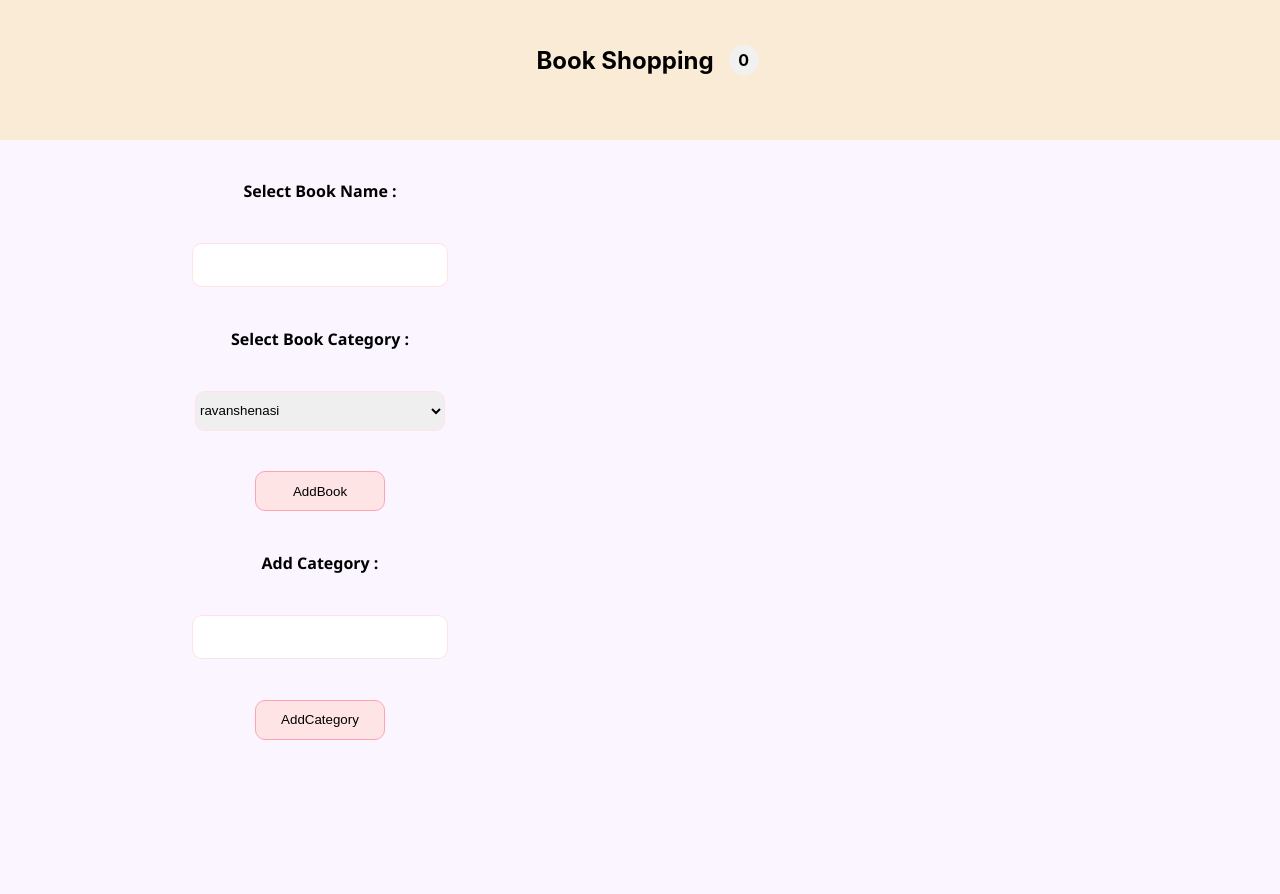
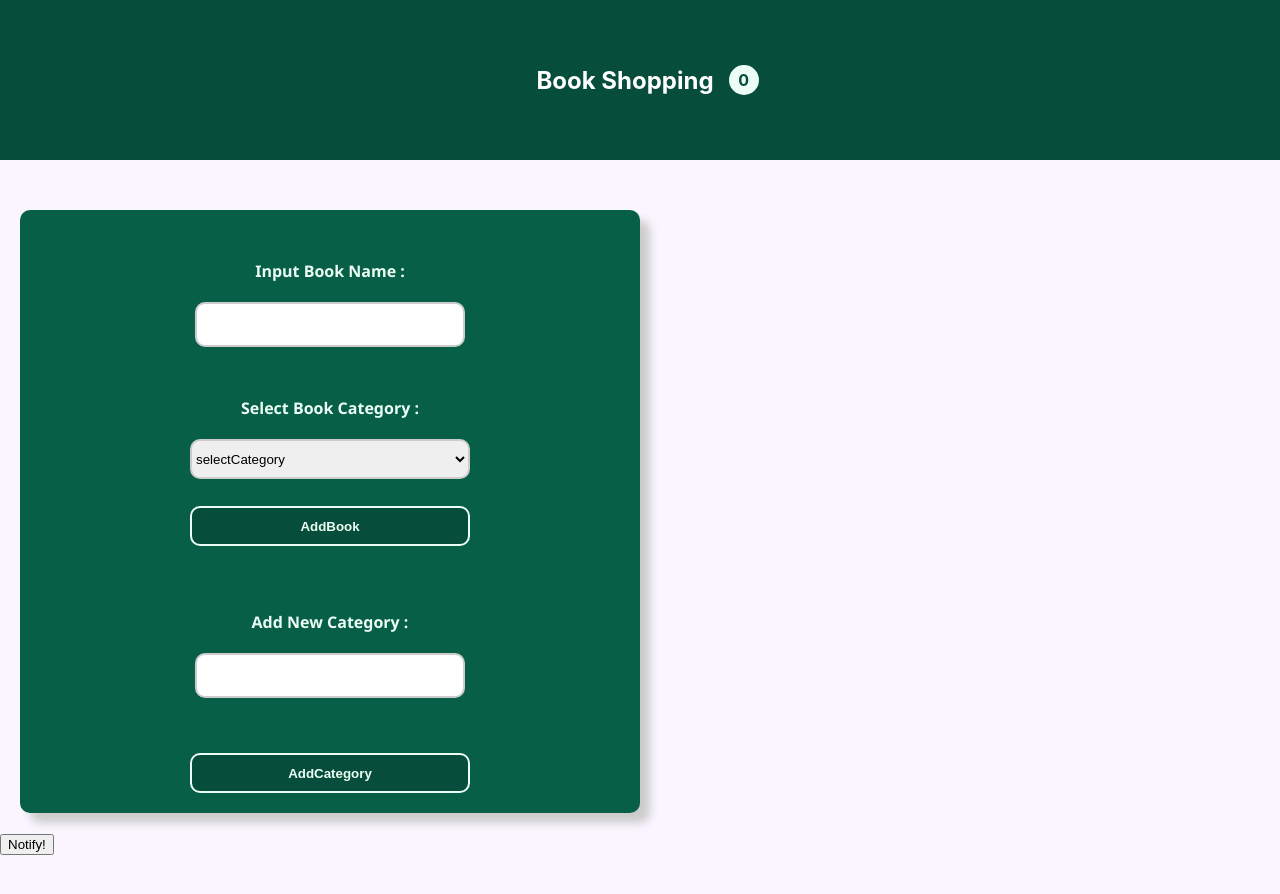
Before and after one commit to parisasetvati/Book-Froshgah, a React (Create React App) app: page / in a window 1280 px wide. Shown: the top 894 px of the page. After the commit the page ends 855 px from the top, so only its background shows below. Built offline with nearby package versions, Linux system fonts and the light colour scheme.

Commit message:
add book froshgah

```diff
--- a/package.json
+++ b/package.json
@@ -8,7 +8,10 @@
     "@testing-library/user-event": "^13.5.0",
     "react": "^17.0.2",
     "react-dom": "^17.0.2",
+    "react-notifications": "^1.7.3",
     "react-scripts": "5.0.0",
+    "react-toast-notifications": "^2.5.1",
+    "react-toastify": "^8.1.1",
     "web-vitals": "^2.1.4"
   },
   "scripts": {
--- a/src/App.js
+++ b/src/App.js
@@ -1,9 +1,41 @@
+import react from 'react';
+import { ToastContainer, toast } from 'react-toastify';
+import 'react-toastify/dist/ReactToastify.css';
 
 import './App.css';
 import Home from './components/Home';
-function App() {
+// import { ToastProvider, useToasts } from 'react-toast-notifications';
+
+// const FormWithToasts = () => {
+//   const { addToast } = useToasts();
+
+//   const onSubmit = async value => {
+//     const { error } = await dataPersistenceLayer(value);
+
+//     if (error) {
+//       addToast(error.message, { appearance: 'error' });
+//     } else {
+//       addToast('Saved Successfully', { appearance: 'success' });
+//     }
+//   };
+
+//   return <form onSubmit={onSubmit}>...</form>;
+// };
+
+// const App = () => (
+//   <ToastProvider>
+//     <FormWithToasts />
+//   </ToastProvider>
+// );
+const App=()=> {
+  const notify = () => toast("Wow so easy!");
   return (
+    <div>
     <Home/>
+
+        <button onClick={notify}>Notify!</button>
+        <ToastContainer />
+      </div>
   );
 }
 
--- /dev/null
+++ b/src/components/AddCategory/AddCategory.js
@@ -0,0 +1,34 @@
+import styles from "./AddCategory.module.css"
+import React,{ useState } from 'react';
+import 'react-notifications/lib/notifications.css';
+import {NotificationContainer, NotificationManager} from 'react-notifications';
+const AddCategory = (props) => {
+
+    const[categoris,setCategoris]=useState("");
+
+    const addCategoryHandler=(e)=>{
+        setCategoris(e.target.value);
+
+       }
+       const AddToSelectHandler=(e)=>{
+           e.preventDefault();
+           props.categoryHandler(categoris);
+           setCategoris("");
+       }
+
+    return (
+        <div className={styles.addCategory} >
+
+
+        <div className={styles.container}>
+            <div className={styles.inputs}>
+        <label> Add New Category :</label>
+        <input className={styles.input} type="text"   onChange={addCategoryHandler} value={categoris} ></input>
+        </div>
+        <button className={styles.btn} onClick={AddToSelectHandler}>AddCategory</button>
+        </div>
+        </div>
+     );
+}
+
+export default AddCategory;
--- /dev/null
+++ b/src/components/AddCategory/AddCategory.module.css
@@ -0,0 +1,65 @@
+@media only screen and (max-width: 400px) {
+  .inputs,.input,.select,.btn{
+    width: 80% !important;
+    /* height: 18px!important; */
+  }
+}
+.container{
+  display: flex;
+  flex-direction: column;
+   justify-content:center;
+  align-items:center;
+
+}
+.inputs{
+  margin: 50px auto;
+  display: flex;
+  flex-direction: column;
+   justify-content:center;
+  align-items:center;
+}
+.input{
+width: 250px;
+height:25px;
+padding: 8px;
+border-radius: 10px;
+border: 2px solid #ccc;
+margin: 5px 10px;
+
+}
+
+.select {
+width: 250px;
+height: 40px;
+border-radius: 10px;
+border: 2px solid #ccc;
+margin: 5px 10px;
+}
+.input:focus,
+select:focus {
+outline: none;
+border: 1px solid #ccc;
+}
+.btn {
+width: 280px;
+height: 40px;
+border-radius: 10px;
+background-color: #064e3b;
+border: 2px solid #ecfdf5;
+font-weight: bold;
+transition: 0.5s;
+color:#ecfdf5;
+}
+.btn:hover {
+/* border:1px solid #ffe4e6 ; */
+background-color: #ecfdf5;
+color: #064e3b;
+border: 2px solid #064e3b;
+
+}
+label {
+font-weight: 600;
+font-size: 12pt;
+font-family: "Segoe UI", Tahoma, Geneva, Verdana, sans-serif;
+color: #ecfdf5;
+}
--- /dev/null
+++ b/src/components/BookForm/BookForm.js
@@ -0,0 +1,51 @@
+import React,{ useState } from 'react';
+import styles from "./BookForm.module.css"
+const BookForm = (props) => {
+    const [bookName,setBookName]=useState("");
+    const[categoryName,setCategoryName]=useState("");
+    const changeHandler=(e)=>{
+
+        setBookName(e.target.value);
+    }
+    const changeSelectHandler=(e)=>{
+        setCategoryName(e.target.value);
+
+    }
+    const submitHanler=(e)=>{
+        e.preventDefault();
+        props.addHandler(bookName,categoryName);
+        setBookName("");
+        setCategoryName("");
+    }
+    return (
+        <div>
+            <div className={styles.addproduct}>
+            <form onSubmit={submitHanler} className={styles.container}>
+                <div className={styles.inputs}>
+                <label> Input Book Name :</label>
+        <input className={styles.input} type="text"  value={bookName} onChange={changeHandler}  >
+        </input>
+                </div>
+
+        <div className={styles.inputs}>
+        <label> Select Book Category :</label>
+
+<select className={styles.select}  onChange={changeSelectHandler}>
+<option value="">selectCategory</option>
+    <option value="ravanshenasi">ravanshenasi</option>
+    <option value="tarikhi">tarikhi</option>
+    <option value="elmi">elmi</option>
+    {props.addcategory.map((p)=>{
+return <option>{p}</option>
+    })}
+    </select>
+        </div>
+
+            <button className={styles.btn} type="submit">AddBook</button>
+            </form>
+            </div>
+        </div>
+    );
+}
+
+export default BookForm;
--- /dev/null
+++ b/src/components/BookForm/BookForm.module.css
@@ -0,0 +1,67 @@
+
+@media only screen and (max-width: 400px) {
+    .inputs,.input,.select,.btn{
+      width: 80% !important;
+      /* height: 18px!important; */
+    }
+}
+.container{
+    display: flex;
+    flex-direction: column;
+     justify-content:center;
+    align-items:center;
+
+  }
+  .inputs{
+    margin: 15px auto;
+    display: flex;
+    flex-direction: column;
+     justify-content:center;
+    align-items:center;
+  }
+.input{
+  width: 250px;
+  height:25px;
+  padding: 8px;
+  border-radius: 10px;
+  border: 2px solid #ccc;
+  margin: 5px auto;
+
+}
+
+.select {
+  width: 280px;
+  height: 40px;
+  border-radius: 10px;
+  border: 2px solid #ccc;
+  margin: 5px 10px;
+}
+ .input:focus,
+select:focus {
+  outline: none;
+  border: 1px solid #ccc;
+}
+.btn {
+  width: 280px;
+  height: 40px;
+  border-radius: 10px;
+  background-color: #064e3b;
+  border: 2px solid #ecfdf5;
+  font-weight: bold;
+  transition: 0.5s;
+  color:#ecfdf5;
+  margin-top: 7px;
+}
+.btn:hover {
+  /* border:1px solid #ffe4e6 ; */
+  background-color: #ecfdf5;
+  color: #064e3b;
+  border: 2px solid #064e3b;
+
+}
+label {
+  font-weight: 600;
+  font-size: 12pt;
+  font-family: "Segoe UI", Tahoma, Geneva, Verdana, sans-serif;
+  color: #ecfdf5;
+}
--- /dev/null
+++ b/src/components/BookList/BookList.js
@@ -0,0 +1,14 @@
+import styles from "./BookList.module.css"
+const BookList = ({productlist}) => {
+    return (<div>
+       {productlist.map((product)=>{
+        return <div className={styles.products}>
+        <div> <label> BookName:</label><p className={styles.product}> {product.title} </p> </div>
+        <div> <label> Category:</label><p className={styles.product}>{product.category}</p> </div>
+         {/* <label> Id:</label>  <p className={styles.product}>{product.id}</p>  */}
+            </div>}
+        )}
+    </div>  );
+}
+
+export default BookList;
--- /dev/null
+++ b/src/components/BookList/BookList.module.css
@@ -0,0 +1,40 @@
+@media only screen and (max-width: 400px) {
+  .products {
+    width: 100% !important;
+
+    flex-direction: column !important;
+  }
+  .product,
+  label {
+    padding: 0 !important;
+  }
+}
+.products {
+  background-color: #065f46;
+  width: 85%;
+  /* height: 70vh; */
+  padding: 20px;
+  margin: 20px auto;
+  box-shadow: 10px 10px 8px #ccc;
+  border-radius: 10px;
+  display: flex;
+  flex-direction: row;
+  /* align-items: center; */
+  justify-content: center;
+}
+.product {
+  font-weight: bold;
+  display: inline-block;
+  /* padding:5px 20px 5px 10px; */
+  color: #ecfdf5;
+  margin: 5px 5px;
+  padding: 10px 0;
+}
+label {
+  font-weight: bold;
+  display: inline-block;
+  /* padding:5px 20px 5px 10px; */
+  color: #ecfdf5;
+  margin: 5px 15px;
+  padding: 10px 5px;
+}
--- a/src/components/Home.js
+++ b/src/components/Home.js
@@ -1,98 +1,60 @@
-import React, { useState} from 'react';
-import styles from './Home.module.css';
-// import Content from "./Content/Content";
-import Navbar from './Navbar/Navbar'
+import React, { useState } from "react";
+import AddCategory from "./AddCategory/AddCategory";
+import BookForm from "./BookForm/BookForm";
+import BookList from "./BookList/BookList";
+import styles from "./Home.module.css";
+import Navbar from "./Navbar/Navbar";
+import 'react-notifications/lib/notifications.css';
+import {NotificationContainer, NotificationManager} from 'react-notifications';
+
 const Home = () => {
-
-    const [bookName,setBookName]=useState("");
-    const[categoryName,setCategoryName]=useState("");
-    const[productlist,setProductlist]=useState([]);
-   const[categoris,setCategoris]=useState("");
-   const[addcategory,setAddCategory]=useState([]);
-
-
-const changeHandler=(e)=>{
-
-  setBookName(e.target.value);
-
-
-}
-const changeSelectHandler=(e)=>{
-    setCategoryName(e.target.value);
-
-}
-const addHandler=()=>{
-if(!bookName){
-  toast ('please inter book name')
-  return
-}
-    setProductlist([...productlist,{title:bookName,category:categoryName,id:productlist.length+1}]  )
-    setBookName("");
-
-    console.log(productlist);
-
-   }
-  const addCategoryHandler=(e)=>{
-    setCategoris(e.target.value);
-
-   }
-
-const AddToSelectHandler=()=>{
-  setAddCategory([...addcategory,categoris]);
-  setCategoris("");
-
-  // alert("New category added");
-}
-
-    return (
-      <div>
-         <Navbar totalItem={productlist.filter((p)=>p.id>0).length}/>
-      <div className={styles.container}>
-
-        <div className={styles.addproduct}>
-
-            <label> Select Book Name :</label>
-        <input className={styles.input} type="text"  value={bookName} onChange={changeHandler}  >
-        </input>
-
-        <label> Select Book Category :</label>
-
-        <select className={styles.select}  onChange={changeSelectHandler}>
-            <option value="ravanshenasi">ravanshenasi</option>
-            <option value="tarikhi">tarikhi</option>
-            <option value="elmi">elmi</option>
-
-            {addcategory.map((p)=>{
-      return <option>{p}</option>
-     })}
+  const [productlist, setProductlist] = useState([]);
+  const [addcategory, setAddCategory] = useState([]);
+  const addHandler = (bookName, categoryName) => {
+  if(!bookName)  {
+    NotificationManager.warning('Warning message', 'Please input BookName', 3000)
+  }
+   else{
+    console.log(bookName, categoryName);
+    setProductlist([
+      ...productlist,
+      { title: bookName, category: categoryName, id: productlist.length + 1 },
+    ]);
+  };
+  }
 
 
 
 
-        </select>
+  const AddToCategoryHandler = (categoris) => {
+    if(!categoris)  {
+      NotificationManager.error('Error message', 'Please enter New Category!', 5000)
+      // NotificationManager.warning('Warning message', 'Please enter New Category', 3000)
+    }
+    else{
+    setAddCategory([...addcategory, categoris]);
+    console.log(categoris);
+    NotificationManager.success(' Add New Category', 'Sucsses');
+    }
+  };
 
-        <button className={styles.btn} onClick={addHandler}>AddBook</button>
-        <label> Add Category :</label>
-        <input className={styles.input} type="text"   onChange={addCategoryHandler} value={categoris} ></input>
-        <button className={styles.btn} onClick={AddToSelectHandler}>AddCategory</button>
-
-        </div>
-        <div className={styles.showproduct}>
-        {productlist.map((product)=>{
-        return <div>
-         <label> BookName:</label><p className={styles.product}> {product.title} </p>
-         <label> Category:</label><p className={styles.product}>{product.category}</p>
-         <label> Id:</label>  <p className={styles.product}>{product.id}</p>
-            </div>}
-        )}
+  return (
+    <div>
+      <Navbar totalItem={productlist.filter((p) => p.id > 0).length} />
+      <div className={styles.container}>
+      <div className={styles.addProduct}>
+      <BookForm addHandler={addHandler} addcategory={addcategory} />
+     <AddCategory categoryHandler={AddToCategoryHandler} />
       </div>
-    </div>
-    </div>
-     );
-}
+     <div  className={styles.productlist}>
+     <BookList productlist={productlist} />
+     </div>
+      </div>
 
 
-
-
+      <NotificationContainer/>
+    </div>
+  );
+};
 
 export default Home;
--- a/src/components/Home.module.css
+++ b/src/components/Home.module.css
@@ -9,66 +9,44 @@
     display: block !important;
   }
 }
+  @media only screen and (max-width: 900px) {
+  .addProduct,.productlist{
+    width: 70% !important;
+
+  }
+}
 
 
 .container {
-  background-color: #faf5ff;
+
   width: 100%;
-  height: 100vh;
+  height: 100%;
   display: flex;
     flex-direction: row;
-    /* justify-content:s; */
+    justify-content:center;
     /* align-items: center; */
-    padding-top: 40px;
-    margin-top:-20px;
+    /* padding-top: 40px; */
+    /* margin-top:20px; */
+    /* background-color: aqua; */
 }
-.addproduct {
-  background-color: #faf5ff;
-  width: 50%;
-  height: 70vh;
-  display: flex;
-  flex-direction: column;
-   justify-content:space-between;
-  align-items:center ;
+.addProduct{
+  width: 100%;
+  background-color: #065f46
+  ;
+  /* width: 50%; */
+  /* height: 70vh; */
+  padding: 20px;
+  /* margin: 20px; */
+  box-shadow: 10px 10px 8px #ccc;
+  border-radius: 10px;
+  margin: 20px 20px;
 }
-.showproduct{
+.productlist{
+ width: 100%;
+ margin: 20px ;
+}
+
+/* .showproduct{
     width: 50%;
 
-}
-.input,
-.select {
-  width: 250px;
-  height: 40px;
-  border-radius: 10px;
-  border: 1px solid #ffe4e6;
-}
-.input:focus,
-select:focus {
-  outline: none;
-  border: 1px solid #fda4af;
-}
-
-.btn {
-  width: 130px;
-  height: 40px;
-  border-radius: 10px;
-  background-color: #ffe4e6;
-  border: 1px solid #fda4af;
-  transition: 0.5s;
-}
-.btn:hover {
-  /* border:1px solid #ffe4e6 ; */
-  background-color: #fd96a2;
-  color: #fff;
-}
-label {
-  font-weight: 600;
-  font-size: 12pt;
-  font-family: "Segoe UI", Tahoma, Geneva, Verdana, sans-serif;
-
-}
-.product{
-    font-weight:300;
-    display: inline-block;
-    padding:5px 20px 5px 10px;
-}
+} */
--- a/src/components/Navbar/Navbar.module.css
+++ b/src/components/Navbar/Navbar.module.css
@@ -1,27 +1,36 @@
+@media only screen and (max-width: 400px) {
+    .header{
+        width: 100% !important;
+        padding:0 auto !important;
+    }
+}
 .header{
     width: 100%;
-    background-color: antiquewhite;
+    background-color: #064e3b;
     height: 20vh;
     position: relative;
-    top:-20px;
+    /* top:-20px; */
 display: flex;
 flex-direction: row;
 align-items: center;
 justify-content: center;
+margin-bottom: 30px;
 
 }
 .header h2{
     padding:15px;
     margin: 0;
+    color:#fff
 
 }
 span{
     width: 30px;
     height: 30px;
     border-radius: 50%;
-    background-color:rgb(241, 241, 239);
+    background-color:#ecfdf5;
 display: flex;
     align-items: center;
     justify-content: center;
     font-weight: bold;
+    color: #064e3b
 }
--- a/src/index.css
+++ b/src/index.css
@@ -7,6 +7,8 @@ body {
     sans-serif;
   -webkit-font-smoothing: antialiased;
   -moz-osx-font-smoothing: grayscale;
+  background-color: #faf5ff;
+  overflow-x: hidden;
 }
 
 code {
```
Also changed, not shown: 1 other file (tests, documents, lock files or other folders).
